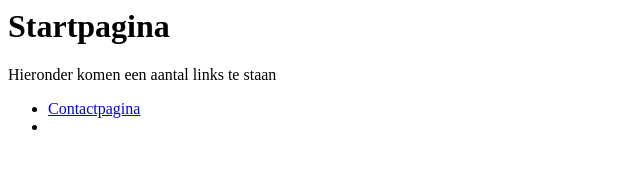
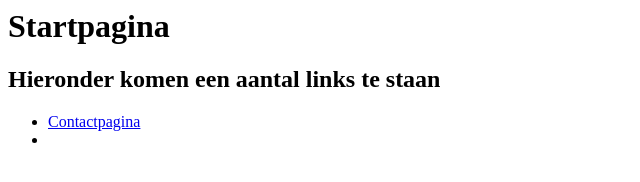
Before and after one commit to DrentheCollege/DG3BranchVoorbeeld, a plain HTML site: page index.html in a window 1280 px wide. Shown: the whole page, without its empty margins (0-640 px from the left). Drawn offline with Linux system fonts and the light colour scheme.

Commit message:
Opmaak veranderd

```diff
--- a/index.html
+++ b/index.html
@@ -4,7 +4,7 @@
 </head>
 <body>
   <h1>Startpagina</h1>
-  <p>Hieronder komen een aantal links te staan</p>
+  <h2>Hieronder komen een aantal links te staan</h2>
   <ul>
     <li><a href="contact.html">Contactpagina</a><li>
   </ul>
```
